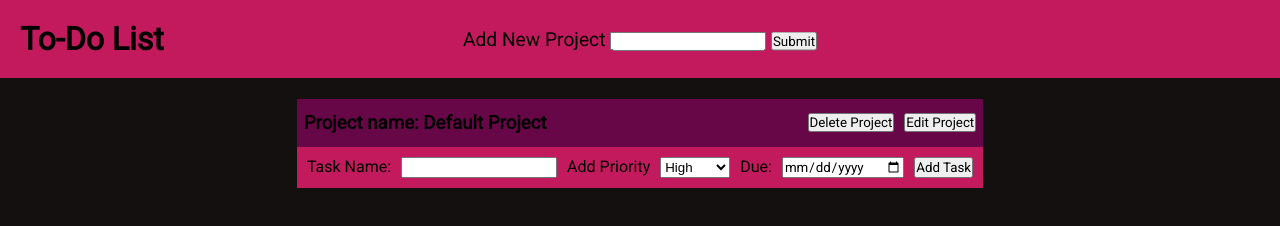
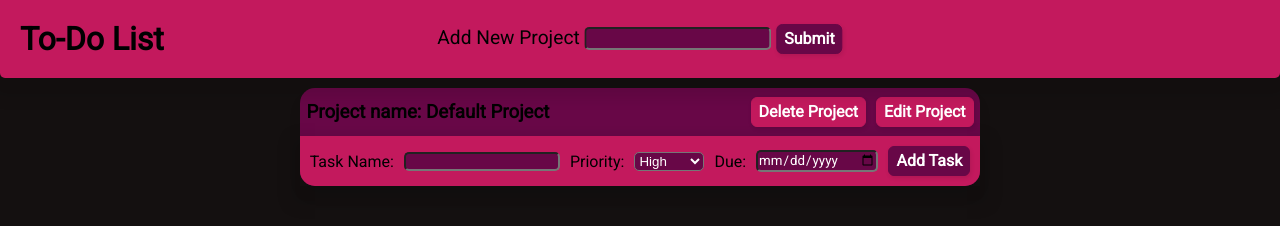
Before and after one commit to DuraSky/ToDo-TOP, a website built with webpack: page dist/index.html in a window 1280 px wide. Built offline with Linux system fonts and the light colour scheme.

Commit message:
project styled

```diff
--- a/src/buttons.js
+++ b/src/buttons.js
@@ -63,8 +63,8 @@ export function addEditButton(createNewProject, getTaskDivId, currentTasksDiv, i
 
                 currentTasksDiv.innerHTML =
                 `<div class="taskParaDiv"><p>Task name: <b>${createNewProject.getDescription()[i]}</b></p>
-                <p>priority: <b>${createNewProject.getPrio()[i]}</b></p>
-                <p>it is due till <b>${createNewProject.getDueDate()[i]}</b></p></div>`;
+                <p>Priority: <b>${createNewProject.getPrio()[i]}</b></p>
+                <p>Due: <b>${createNewProject.getDueDate()[i]}</b></p></div>`;
             }
         }
 
--- a/src/index.js
+++ b/src/index.js
@@ -136,11 +136,13 @@ function displayProject(projectInstance) {
         currentTasksDiv.innerHTML = `
             <div class="taskParaDiv"><p>Task name: <b>${task.description}</b></p>
             <p>Priority: <b>${task.priority}</b></p>
-            <p>It is due till: <b>${task.dueDate}</b></p></div>`;
+            <p>Due: <b>${task.dueDate}</b></p></div>`;
 
         const completeButton = addCompleteButton(projectInstance,getTaskDivId, currentTasksDiv);
         const deleteButton = addDeleteButton(projectInstance, getTaskDivId, currentTasksDiv, taskDiv);
         const editButton = addEditButton(projectInstance, getTaskDivId, currentTasksDiv, isTaskCompleted, taskDiv);
+
+
 
         taskDiv.appendChild(currentTasksDiv);
         currentTasksDiv.appendChild(taskButtonDiv);
--- a/src/style.css
+++ b/src/style.css
@@ -19,7 +19,9 @@ body{
     background-color: #c3195d;
 
     min-width: 700px;
-
+    box-shadow: 0px 10px 15px 9px rgba(0,0,0,0.1);
+    border-bottom-left-radius:  5px;
+    border-bottom-right-radius: 5px;
 }
 
 #projectForm{
@@ -31,19 +33,56 @@ body{
     font-size: 1.2rem;
 }
 
+#projectForm > input{
+    font-size: 1rem;
+}
+
+#projectForm > button{
+    background:  #680747;
+    border: 1px solid #680747;
+    border-radius: 6px;
+    box-shadow: rgba(0, 0, 0, 0.1) 1px 2px 4px;
+    box-sizing: border-box;
+    color: #FFFFFF;
+    cursor: pointer;
+    display: inline-block;
+    font-family: 'Roboto', sans-serif;
+    font-size: 1rem;
+    font-weight: 800;
+    line-height: 16px;
+    min-height: 20px;
+    outline: 0;
+    padding: 6px 7px;
+    text-align: center;
+    text-rendering: geometricprecision;
+    text-transform: none;
+    user-select: none;
+    -webkit-user-select: none;
+    touch-action: manipulation;
+    vertical-align: middle;
+
+}
+
+#projectForm > input{
+    background-color: #680747;
+    color: white;
+    border-radius: 5px;
+}
+
+#projectForm > button:hover{
+    background-color: initial;
+  }
 
 
 #content{
+    padding-top: 10px;
     display: grid;
     grid-template-columns: 1fr 3fr 1fr;
     justify-items: center;
-    gap: 5%;
+    gap: 3%;
 
 }
 
-#content .projectNameDiv:first-child{
-    margin-top: 3%;
-}
 
 
 .projectNameDiv{
@@ -52,6 +91,50 @@ body{
    background-color:  #680747;
    min-width: 650px;
 
+    height: 100%;
+
+    border-radius: 15px;
+    box-shadow: 0px 10px 15px -3px rgba(0,0,0,0.1);
+    /* overflow: hidden; */
+
+}
+
+
+
+
+.projectNameDiv:hover{
+    transform: scale(1.1);
+    overflow: visible;
+    transition: transform 0.3s;
+}
+
+.projectButtons >button{
+    background: #c3195d;
+    border: 1px solid #c3195d;
+    border-radius: 6px;
+    box-shadow: rgba(0, 0, 0, 0.1) 1px 2px 4px;
+    box-sizing: border-box;
+    color: #FFFFFF;
+    cursor: pointer;
+    display: inline-block;
+    font-family: 'Roboto', sans-serif;
+    font-size: 1rem;
+    font-weight: 800;
+    line-height: 16px;
+    min-height: 20px;
+    outline: 0;
+    padding: 6px 7px;
+    text-align: center;
+    text-rendering: geometricprecision;
+    text-transform: none;
+    user-select: none;
+    -webkit-user-select: none;
+    touch-action: manipulation;
+    vertical-align: middle;
+}
+
+.projectButtons >button:hover{
+  background-color: initial;
 }
 
 .projectHeadline{
@@ -64,6 +147,8 @@ body{
     padding-right: 1%;
 }
 
+
+
 .projectButtons{
     display: flex;
     gap: 10px;
@@ -71,16 +156,116 @@ body{
 
 .taskDiv{
     background-color: #c3195d;
+    border-bottom-left-radius:  15px;
+    border-bottom-right-radius: 15px;
 }
+
+.currentTasks{
+    display: flex;
+    justify-content: space-between;
+    align-items: center;
+}
+
+
+
 
 .taskOptions{
     display: flex;
     gap: 10px;
 
     padding: 10px;
-    /* height: clamp(30px, 0.5rem, 4rem); */
+    max-height: 2rem;
+    align-items: center;
+    /* border: solid 1px; */
+    box-shadow: 0px 10px 15px 9px rgba(0,0,0,0.1);    /* height: clamp(30px, 0.5rem, 4rem); */
 }
 
 .taskOptions > *{
     max-height: 2rem;
 }
+
+.taskOptions > input, select{
+    background-color: #680747;
+    color: white;
+    border-radius: 5px;
+}
+
+
+.taskOptions > button{
+    background:  #680747;
+    border: 1px solid #680747;
+    border-radius: 6px;
+    box-shadow: rgba(0, 0, 0, 0.1) 1px 2px 4px;
+    box-sizing: border-box;
+    color: #FFFFFF;
+    cursor: pointer;
+    display: inline-block;
+    font-family: 'Roboto', sans-serif;
+    font-size: 1rem;
+    font-weight: 800;
+    line-height: 16px;
+    min-height: 20px;
+    outline: 0;
+    padding: 6px 7px;
+    text-align: center;
+    text-rendering: geometricprecision;
+    text-transform: none;
+    user-select: none;
+    -webkit-user-select: none;
+    touch-action: manipulation;
+    vertical-align: middle;
+}
+
+.taskOptions > button:hover{
+    background-color: initial;
+  }
+
+.taskParaDiv{
+    margin-top: 10px;
+    display: flex;
+    gap: 2%;
+    padding: 5px;
+    flex-direction: column;
+    flex-grow: 1;
+
+}
+
+.taskButtonDiv{
+    display: flex;
+    gap: 2%;
+    padding: 10px;
+}
+
+.taskButtonDiv > button{
+    background:  #680747;
+    border: 1px solid #680747;
+    border-radius: 6px;
+    box-shadow: rgba(0, 0, 0, 0.1) 1px 2px 4px;
+    box-sizing: border-box;
+    color: #FFFFFF;
+    cursor: pointer;
+    display: inline-block;
+    font-family: 'Roboto', sans-serif;
+    font-size: 1rem;
+    font-weight: 800;
+    line-height: 16px;
+    min-height: 20px;
+    outline: 0;
+    padding: 6px 7px;
+    text-align: center;
+    text-rendering: geometricprecision;
+    text-transform: none;
+    user-select: none;
+    -webkit-user-select: none;
+    touch-action: manipulation;
+    vertical-align: middle;
+}
+
+.taskButtonDiv > button:hover{
+    background-color: initial;
+  }
+
+  .complete {
+    background-color: rgb(34, 128, 34);
+    transition: background-color 0.3s ease-in; /* Adjust the duration and timing function as needed */
+}
--- a/src/tasks.js
+++ b/src/tasks.js
@@ -45,7 +45,7 @@ export function createTask(createNewProject){
 
     const addLabelPrio = document.createElement("label");
     addLabelPrio.setAttribute("for", "setPrio");
-    addLabelPrio.innerHTML = "Add Priority";
+    addLabelPrio.innerHTML = "Priority: ";
 
     //DOM for adding due date on tasks
     const addTaskDueDateForm = document.createElement("input");
@@ -105,7 +105,7 @@ export function createTask(createNewProject){
         currentTasksDiv.innerHTML =
             `<div class="taskParaDiv"><p>Task name: <b>${createNewProject.getDescription()[createNewProject.task.length -1]}</b></p>
             <p>Priority: <b>${createNewProject.getPrio()[createNewProject.task.length -1]}</b></p>
-            <p>It is due till: <b>${createNewProject.getDueDate()[createNewProject.task.length -1]}</b></p></div>`;
+            <p>Due: <b>${createNewProject.getDueDate()[createNewProject.task.length -1]}</b></p></div>`;
 
 
         const taskButtonDiv = document.createElement("div");
@@ -124,6 +124,8 @@ export function createTask(createNewProject){
         taskButtonDiv.appendChild(deleteButton);
 })
 
+    //const hrLine = document.createElement("hr");
+
     taskOptionsDiv.appendChild(addLabel);
     taskOptionsDiv.appendChild(addTaskForm);
     taskOptionsDiv.appendChild(addLabelPrio);
@@ -132,6 +134,7 @@ export function createTask(createNewProject){
     taskOptionsDiv.appendChild(addTaskDueDateForm);
     taskOptionsDiv.appendChild(addButton);
     taskDiv.appendChild(taskOptionsDiv);
+    //taskDiv.appendChild(hrLine)
 
     return taskDiv;
 }
```
Also changed, not shown: dist/main.js.
